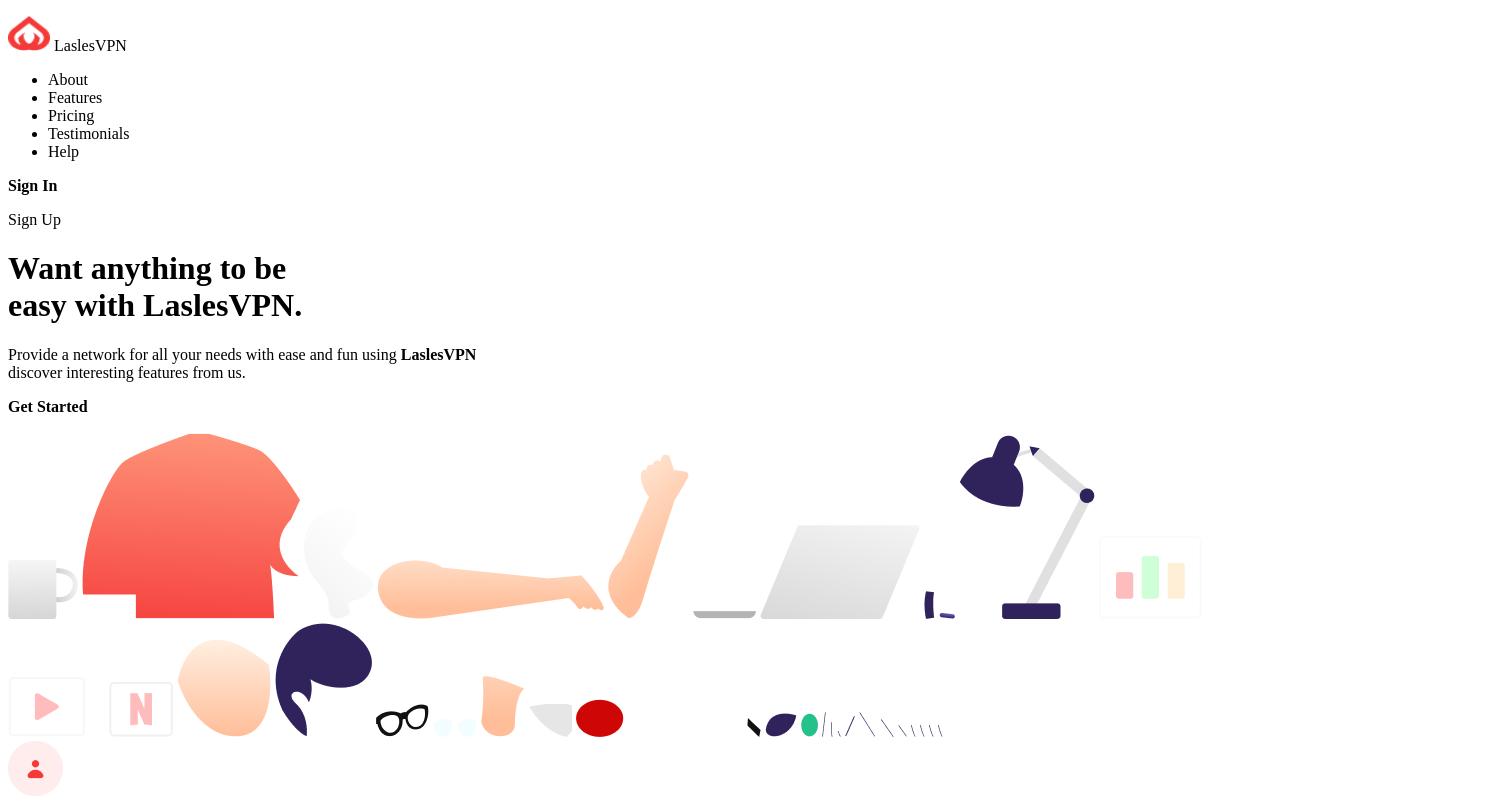
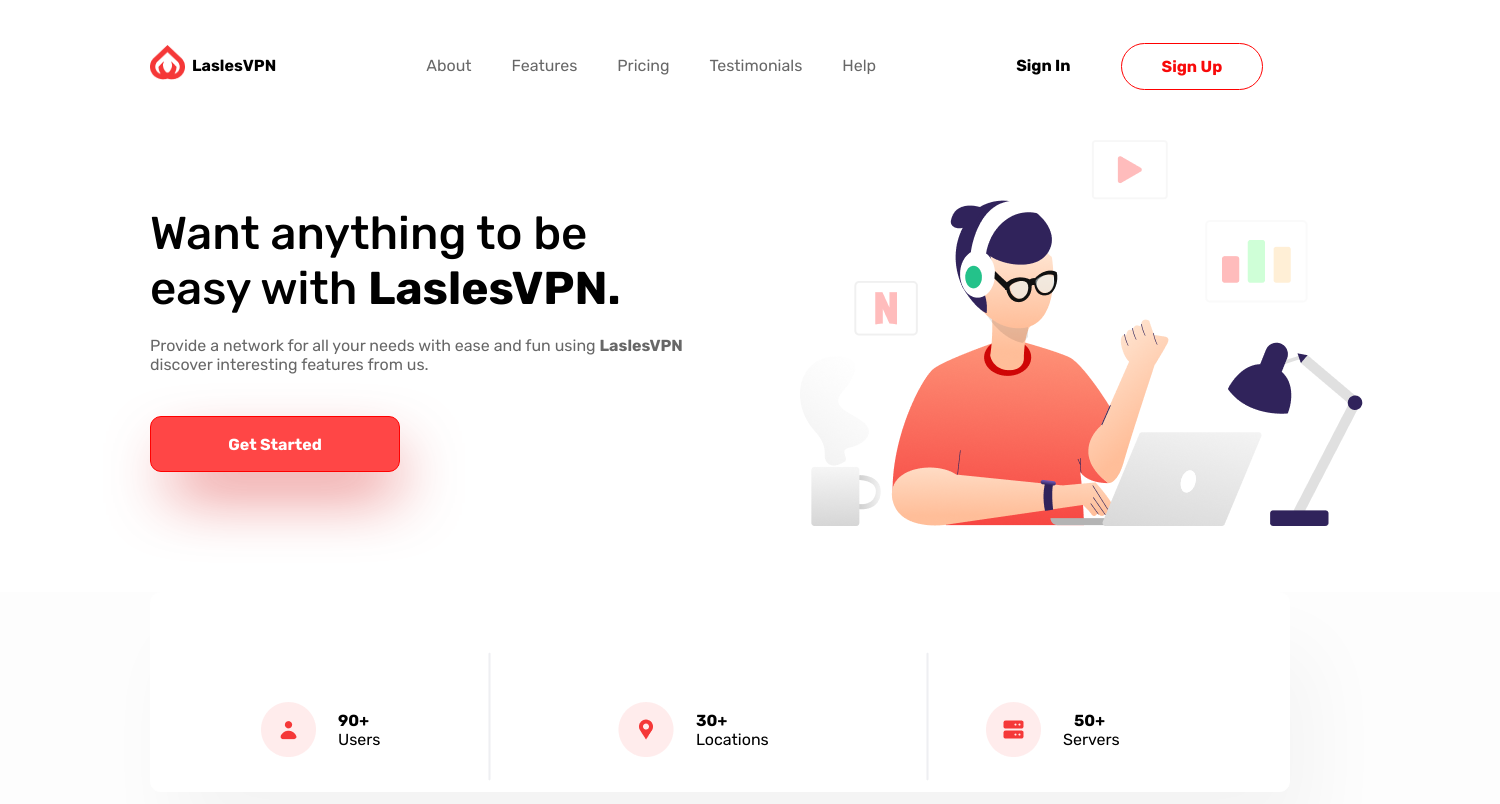
Before and after one commit to Valentin1902/HomeWork, a plain HTML site: page index.html in a window 1280 px wide. Shown: the top 804 px of the page, 1500 px wide, since content can reach past the window. Drawn offline with Linux system fonts and the light colour scheme.

Commit message:
Update index.html

```diff
--- a/index.html
+++ b/index.html
@@ -4,7 +4,7 @@
     <meta charset="UTF-8" />
     <meta name="viewport" content="width=device-width, initial-scale=1.0" />
     <title>Document</title>
-    <link rel="stylesheet" href="/style/two.css" />
+    <link rel="stylesheet" href="/style/main.css" />
     <link rel="preconnect" href="https://fonts.googleapis.com" />
     <link rel="preconnect" href="https://fonts.gstatic.com" crossorigin />
     <link
```
